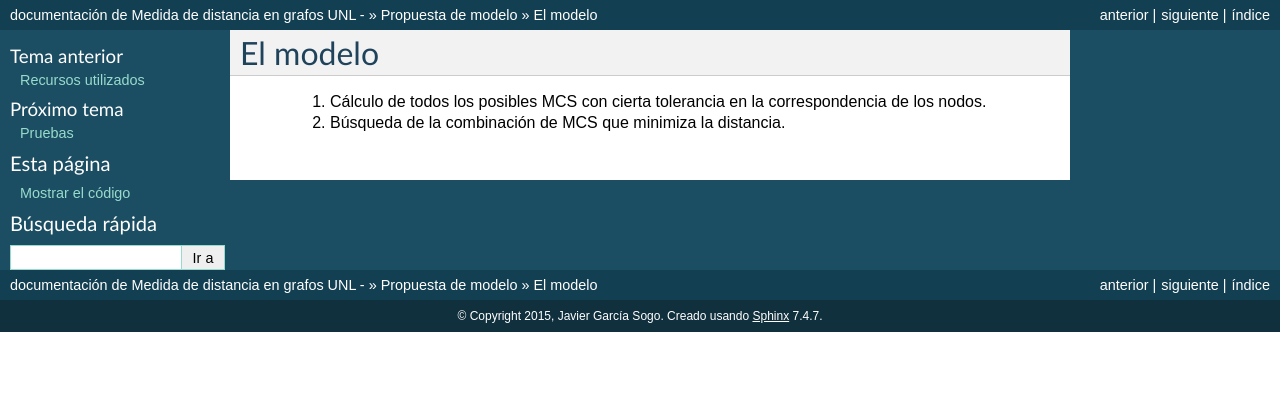
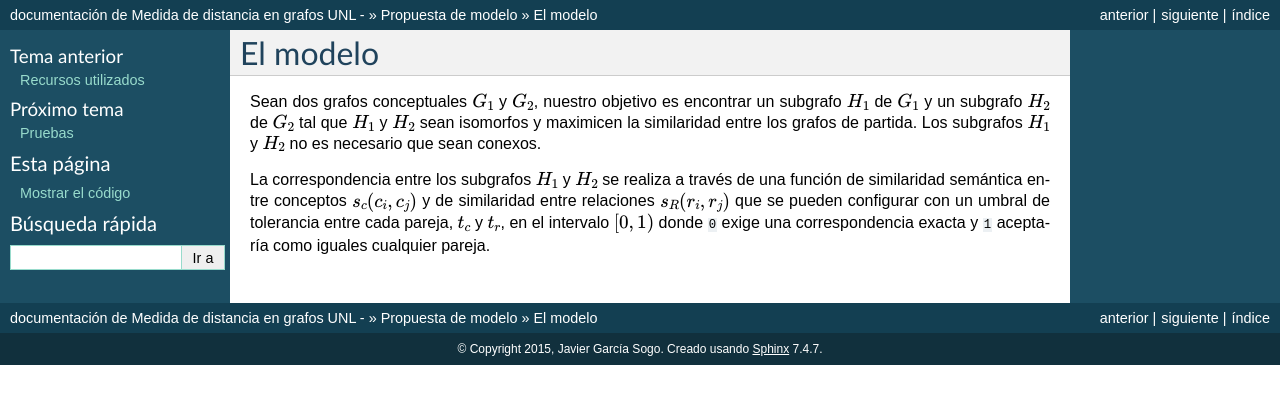
Before and after one commit to jgsogo/muia_tfm, a Sphinx documentation site: the page built from doc/4.model/ii.modelo.rst, in a window 1280 px wide. Shown: the top 404 px of the page. Built offline with Sphinx 7.4.7, drawn with Linux system fonts in a browser that asks for light colours.

Commit message:
descripci?n muy b?sica del modelo

```diff
--- a/doc/4.model/ii.modelo.rst
+++ b/doc/4.model/ii.modelo.rst
@@ -2,7 +2,13 @@
 
 El modelo
 =========
+Sean dos grafos conceptuales :math:`G_1` y :math:`G_2`, nuestro objetivo es encontrar un
+subgrafo :math:`H_1` de :math:`G_1` y un subgrafo :math:`H_2` de :math:`G_2` tal que
+:math:`H_1` y :math:`H_2` sean isomorfos y maximicen la similaridad entre los grafos
+de partida. Los subgrafos :math:`H_1` y :math:`H_2` no es necesario que sean conexos.
 
- #. Cálculo de todos los posibles MCS con cierta tolerancia en la correspondencia de los nodos.
-
- #. Búsqueda de la combinación de MCS que minimiza la distancia.
+La correspondencia entre los subgrafos :math:`H_1` y :math:`H_2` se realiza a través de una
+función de similaridad semántica entre conceptos :math:`s_c(c_i, c_j)` y de similaridad entre
+relaciones :math:`s_R(r_i, r_j)` que se pueden configurar con un umbral de tolerancia entre
+cada pareja, :math:`t_c` y :math:`t_r`, en el intervalo :math:`[0, 1)` donde ``0`` exige
+una correspondencia exacta y ``1`` aceptaría como iguales cualquier pareja.
```
